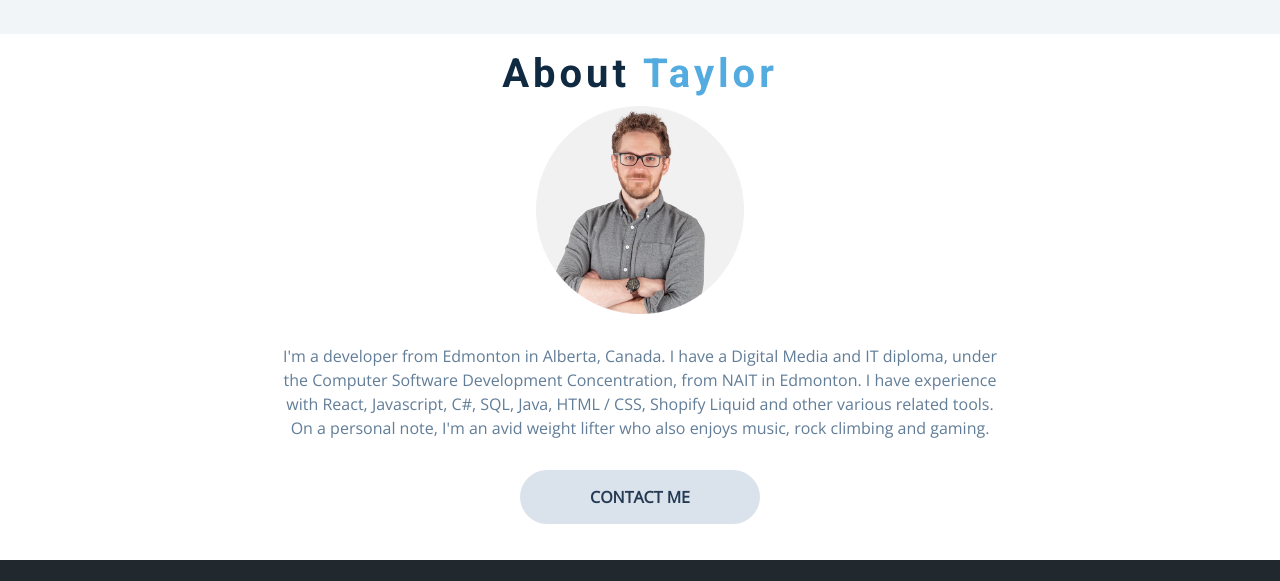
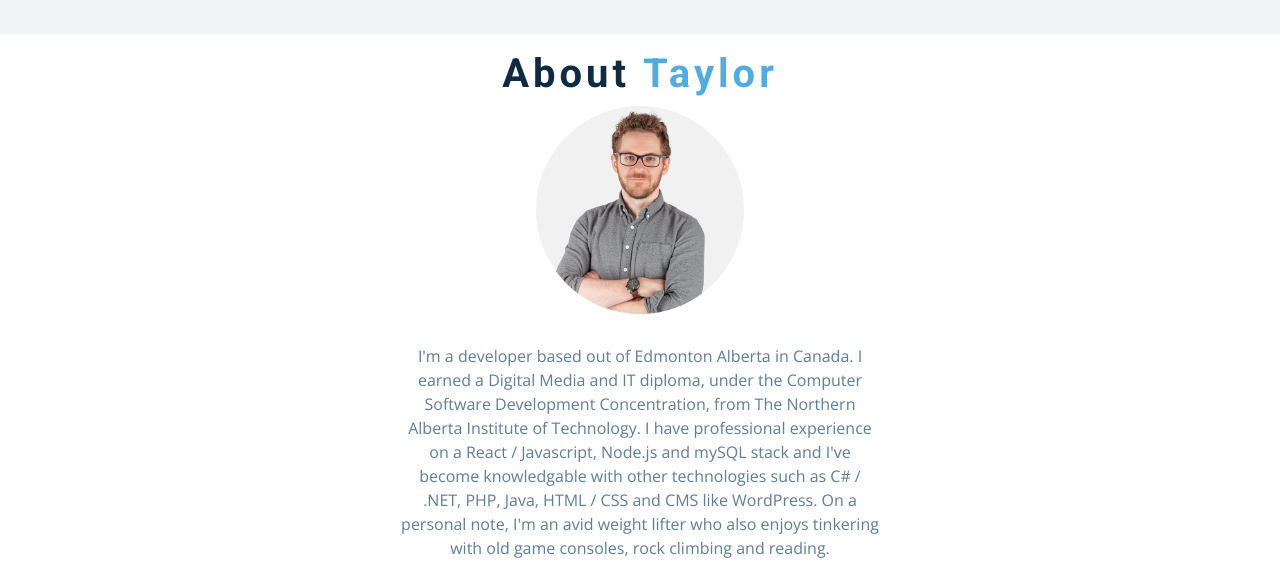
Before and after one commit to tajunk/personal-portfolio, a plain HTML site: page website/index.html in a window 1280 px wide. Shown: the part 2127-2708 px from the top of the page. Drawn offline with nearby package versions, Linux system fonts and the light colour scheme.

Commit message:
2022-11-04 v2

```diff
--- a/website/app.js
+++ b/website/app.js
@@ -117,7 +117,7 @@ const projectData = [
       'questions, answers and use the search functionality, but when they are logged in they can now post a question or answer a question ' +
       'already posted. Created using the ASP.NET Core framework for the backend, coded in C#, to interact with a database in SQL Server. ' +
       'The frontend was built with React, using Redux for state management, and coded with Typescript.',
-    projGitHub: 'https://github.com/tajunk/React-C.NET-Project',
+    projGitHub: '',
     projVideo: 'qareact-project.mp4',
     projSkill1: 'React',
     projSkill2: 'Typescript',
@@ -134,7 +134,7 @@ const projectData = [
       'creating profiles as well as saving laps to a unique session created by the user all saved locally. The idea with this ' +
       'project was to expand on a simple timer app and give it more functionality with profiles, automatic laps, calorie burning calculations, ' +
       'and session tracking.',
-    projGitHub: 'https://github.com/tajunk/Fitness-App--Android-',
+    projGitHub: '',
     projVideo: 'android-project.mp4',
     projSkill1: 'Java',
     projSkill2: 'SQLite',
@@ -149,7 +149,7 @@ const projectData = [
       'possible, going upwards with platforms being generated off screen infinitely, until they inevitably fall off screen in which they will be presented with ' +
       'a "Game Over" screen, their score total and a prompt to play again.' +
       '   Check it out at https://infinite-jumping-game.netlify.app/ ',
-    projGitHub: 'https://github.com/tajunk/Jump-Game--Phaser3-Javascript-',
+    projGitHub: '',
     projVideo: 'jsgame-project.mp4',
     projSkill1: 'Javascript',
     projSkill2: 'HTML5',
--- a/website/index.html
+++ b/website/index.html
@@ -5,9 +5,9 @@
     <meta name="viewport" content="width=device-width, initial-scale=1.0" />
     <meta
       name="description"
-      content="Personal Portfolio page for Taylor Awde. Developer located in Edmonton with skills in React, Javascript, C# and more."
+      content="Personal Portfolio page for Taylor Awde. Developer located in Edmonton with skills in React, Javascript, WordPress and more."
     />
-    <title>Taylor Awde's Portfoloio</title>
+    <title>Taylor Awde's Portfolio</title>
     <link
       rel="stylesheet"
       href="https://cdnjs.cloudflare.com/ajax/libs/font-awesome/5.14.0/css/all.min.css"
@@ -66,7 +66,9 @@
         <h2 class="animated-left">My <span>Projects</span></h2>
         <div style="display: flex; justify-content: center">
           <!-- NEW -->
-          <div class="dropdown">
+
+          <!-- TODO: Dropdown is tied to the side buttons for some reason, disabled for now -->
+          <!-- <div class="dropdown">
             <button class="dropbtn">
               Projects
             </button>
@@ -75,7 +77,7 @@
               <a href="" onclick="return false;" class="drop-pick" id="1">Fit Tracker</a>
               <a href="" onclick="return false;" class="drop-pick" id="2">Infinite Jump</a>
             </div>
-          </div>
+          </div> -->
           <!-- NEW -->
           <button class="prev-btn btn-new btn-new-white">
             <i class="fas fa-chevron-left"></i>
@@ -136,6 +138,7 @@
                   id="proj-GitHub"
                   href=""
                   class="btn-new btn-new-white scnBtn"
+                  style="opacity: 0;"
                 >
                   View on GitHub
                 </a>
@@ -154,13 +157,13 @@
         </article>
         <div class="text-box">
           <p>
-            I'm a developer from Edmonton in Alberta, Canada. I have a
-            Digital Media and IT diploma, under the Computer Software
-            Development Concentration, from NAIT in Edmonton. I have
-            experience with React, Javascript, C#, SQL, Java, HTML / CSS,
-            Shopify Liquid and other various related tools. On a personal note,
-            I'm an avid weight lifter who also enjoys music, rock climbing and
-            gaming.
+            I'm a developer based out of Edmonton Alberta in Canada. I earned a
+            Digital Media and IT diploma, under the Computer Software Development
+            Concentration, from The Northern Alberta Institute of Technology. I have
+            professional experience on a React / Javascript, Node.js and mySQL stack
+            and I've become knowledgable with other technologies such as C# / .NET, PHP,
+            Java, HTML / CSS and CMS like WordPress. On a personal note, I'm an avid weight
+            lifter who also enjoys tinkering with old game consoles, rock climbing and reading.
           </p>
         </div>
         <div>
--- a/website/styles.css
+++ b/website/styles.css
@@ -338,8 +338,11 @@ li {
   }
   .text-box {
   padding-bottom: 10px;
-  width: 1000px;
-  margin: 0 auto;
+  margin-left: 260px;
+  margin-right: 260px
+
+  /* width: 1000px;
+  margin: 0 auto; */
 }
   .section-center {
     width: 95vw;
```
